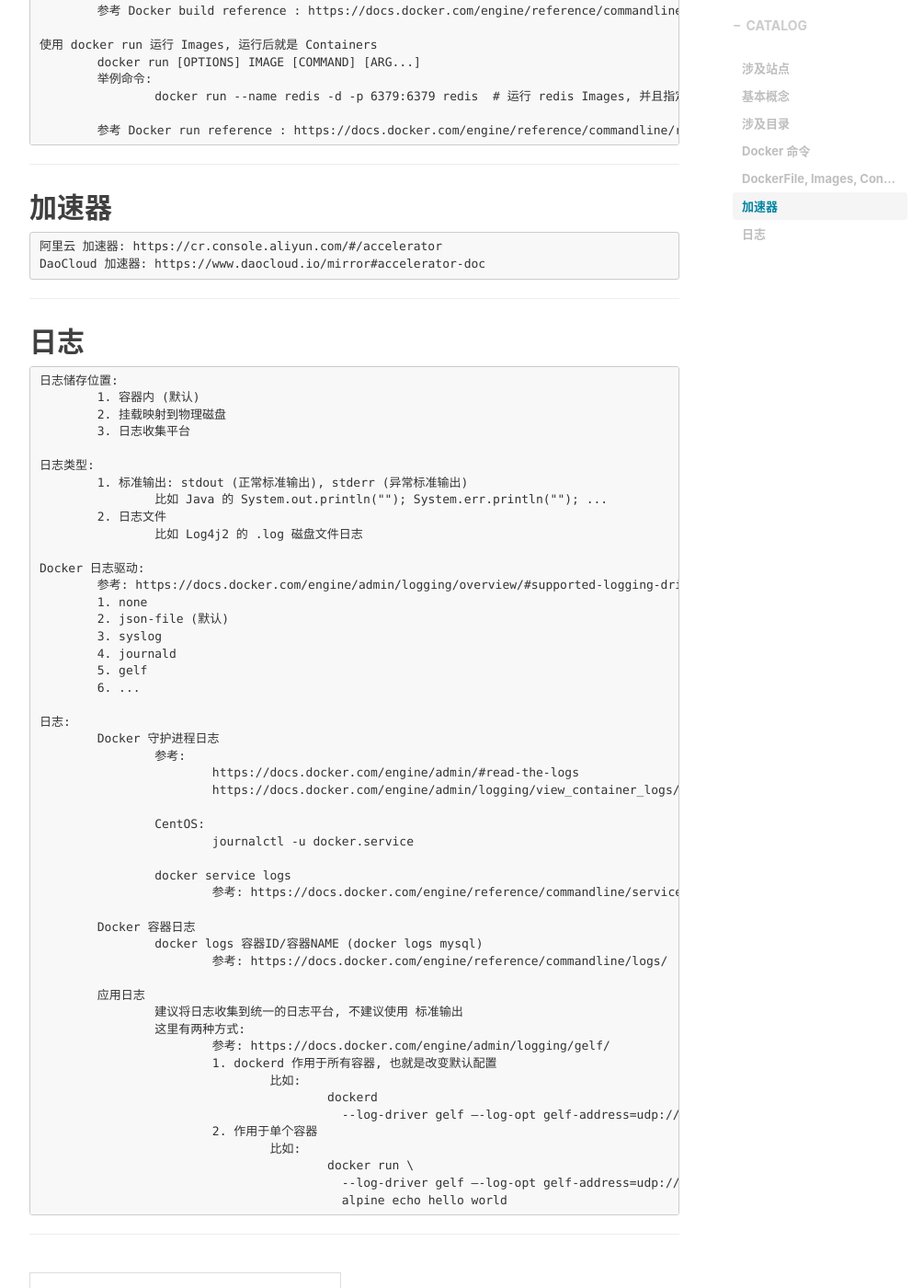
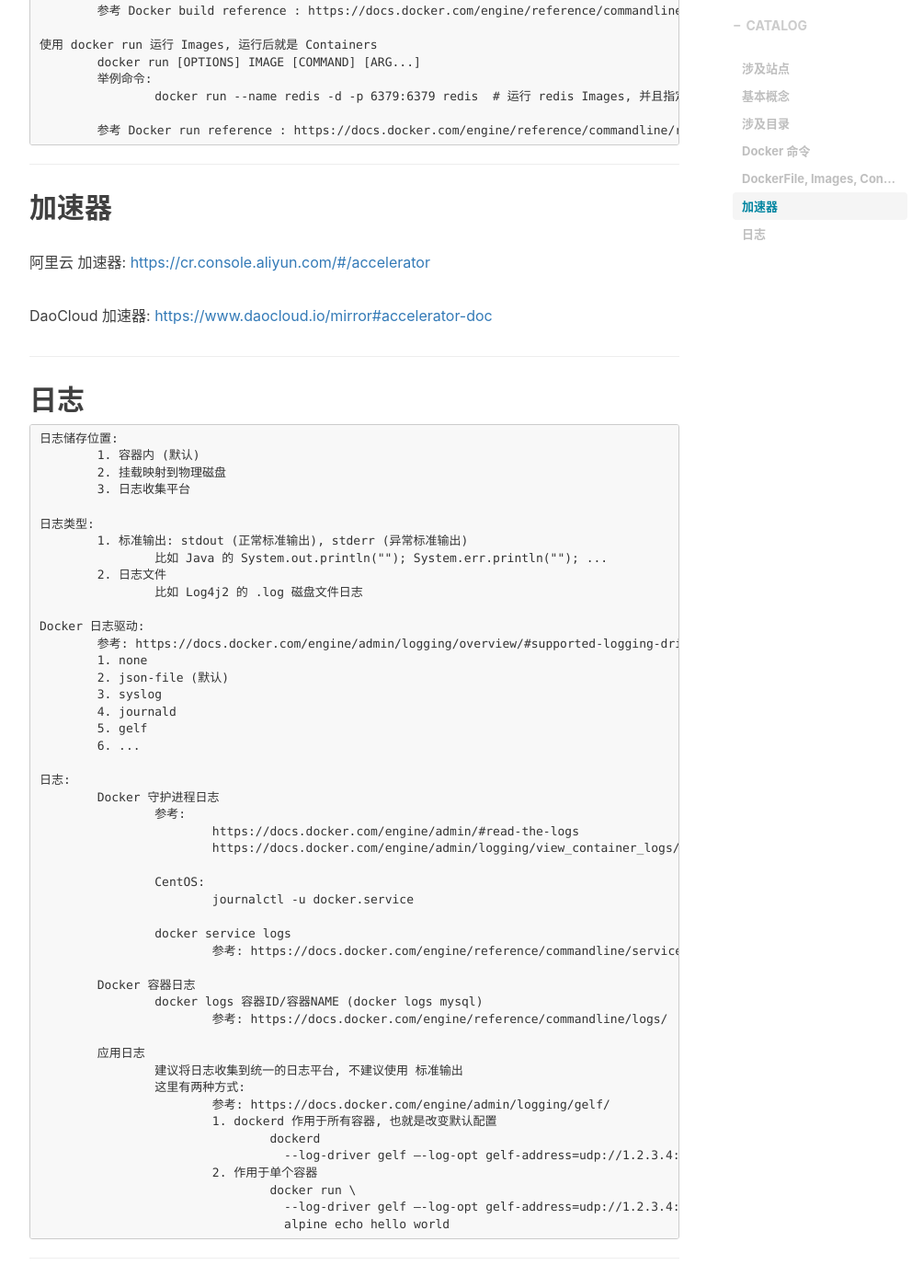
Before and after one commit to John-zero/John-zero.github.io, a Jekyll site: the page built from _posts/2018-01-05-docker_basic.markdown, in a window 1280 px wide and 1400 px high, scrolled down 2790 px. Shown: the whole window at 92% size, without its empty margins (233-1237 px from the left). Built offline with Jekyll 4.4.1, drawn with Linux system fonts in a browser that asks for light colours; nearby versions of some CDN libraries; comment, search, counter and statistics services are not loaded; some of the changed lines change nothing that is shown; some of the changed text lies outside the part shown.

Commit message:
refresh docker basic

```diff
--- a/_posts/2018-01-05-docker_basic.markdown
+++ b/_posts/2018-01-05-docker_basic.markdown
@@ -89,7 +89,7 @@ Docker Hub: <a href="https://www.docker.com/" target="_blank">https://hub.docker
 
 Docker 中文社区: <a href="http://dockone.io/" target="_blank">http://dockone.io/</a>
 
-GitHub Docker Resources (Star: 1.2K +): https://github.com/hangyan/docker-resources
+GitHub Docker Resources (Star 1.2K +): <a href="https://github.com/hangyan/docker-resources" target="_blank">https://github.com/hangyan/docker-resources</a>
 
 ***
 
@@ -207,8 +207,9 @@ GitHub Docker Resources (Star: 1.2K +): https://github.com/hangyan/docker-resour
 
 ## 加速器
 
-	阿里云 加速器: https://cr.console.aliyun.com/#/accelerator
-	DaoCloud 加速器: https://www.daocloud.io/mirror#accelerator-doc
+阿里云 加速器: <a href="https://cr.console.aliyun.com/#/accelerator" target="_blank">https://cr.console.aliyun.com/#/accelerator</a>
+
+DaoCloud 加速器: <a href="https://www.daocloud.io/mirror#accelerator-doc" target="_blank">https://www.daocloud.io/mirror#accelerator-doc</a>
 
 ***
 
@@ -256,13 +257,11 @@ GitHub Docker Resources (Star: 1.2K +): https://github.com/hangyan/docker-resour
 			这里有两种方式:
 				参考: https://docs.docker.com/engine/admin/logging/gelf/
 				1. dockerd 作用于所有容器, 也就是改变默认配置
-					比如:
-						dockerd
-						  --log-driver gelf –-log-opt gelf-address=udp://1.2.3.4:12201 \
+					dockerd
+					  --log-driver gelf –-log-opt gelf-address=udp://1.2.3.4:12201 \
 				2. 作用于单个容器
-					比如:
-						docker run \
-						  --log-driver gelf –-log-opt gelf-address=udp://1.2.3.4:12201 \
-						  alpine echo hello world
+					docker run \
+					  --log-driver gelf –-log-opt gelf-address=udp://1.2.3.4:12201 \
+					  alpine echo hello world
 
 ***
```
